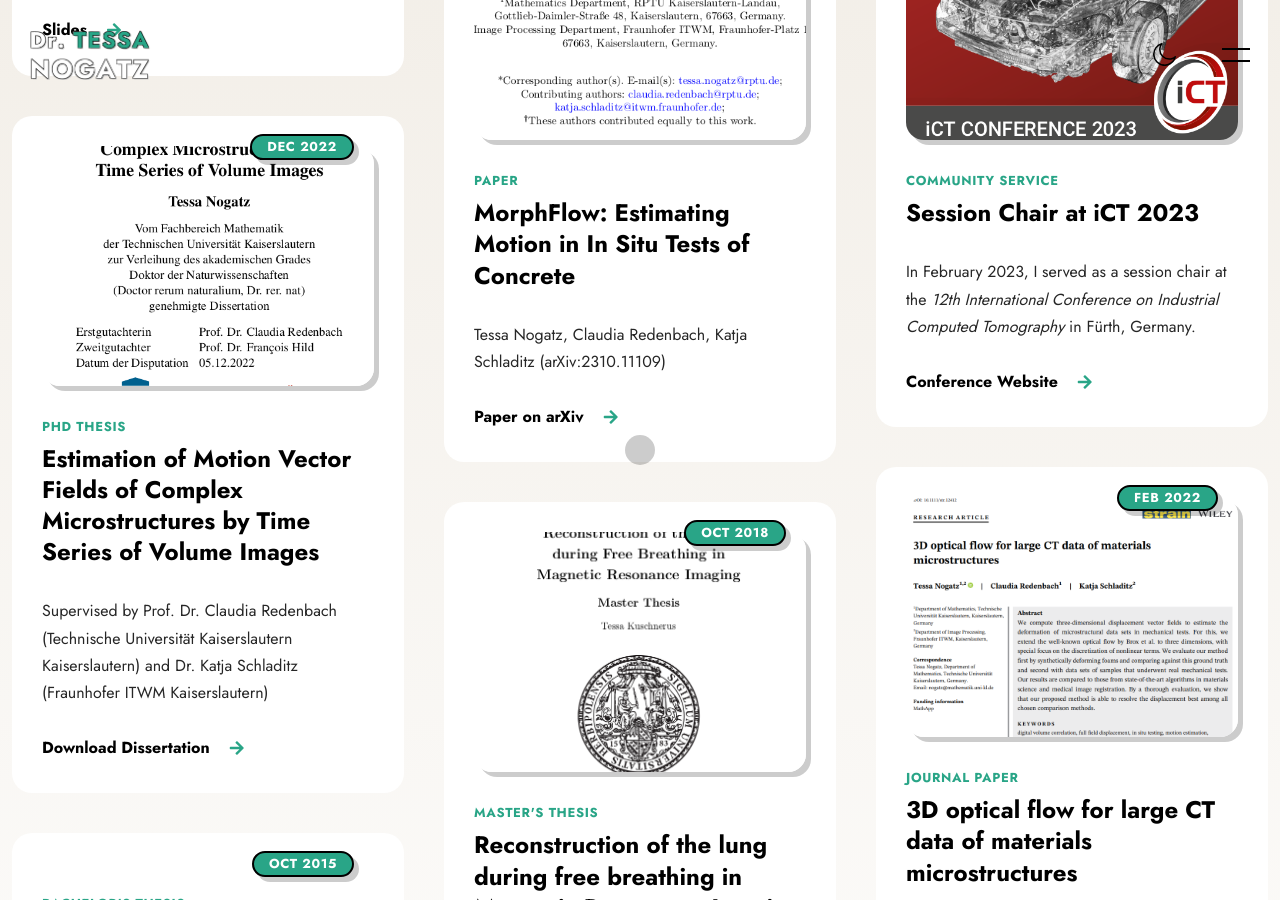
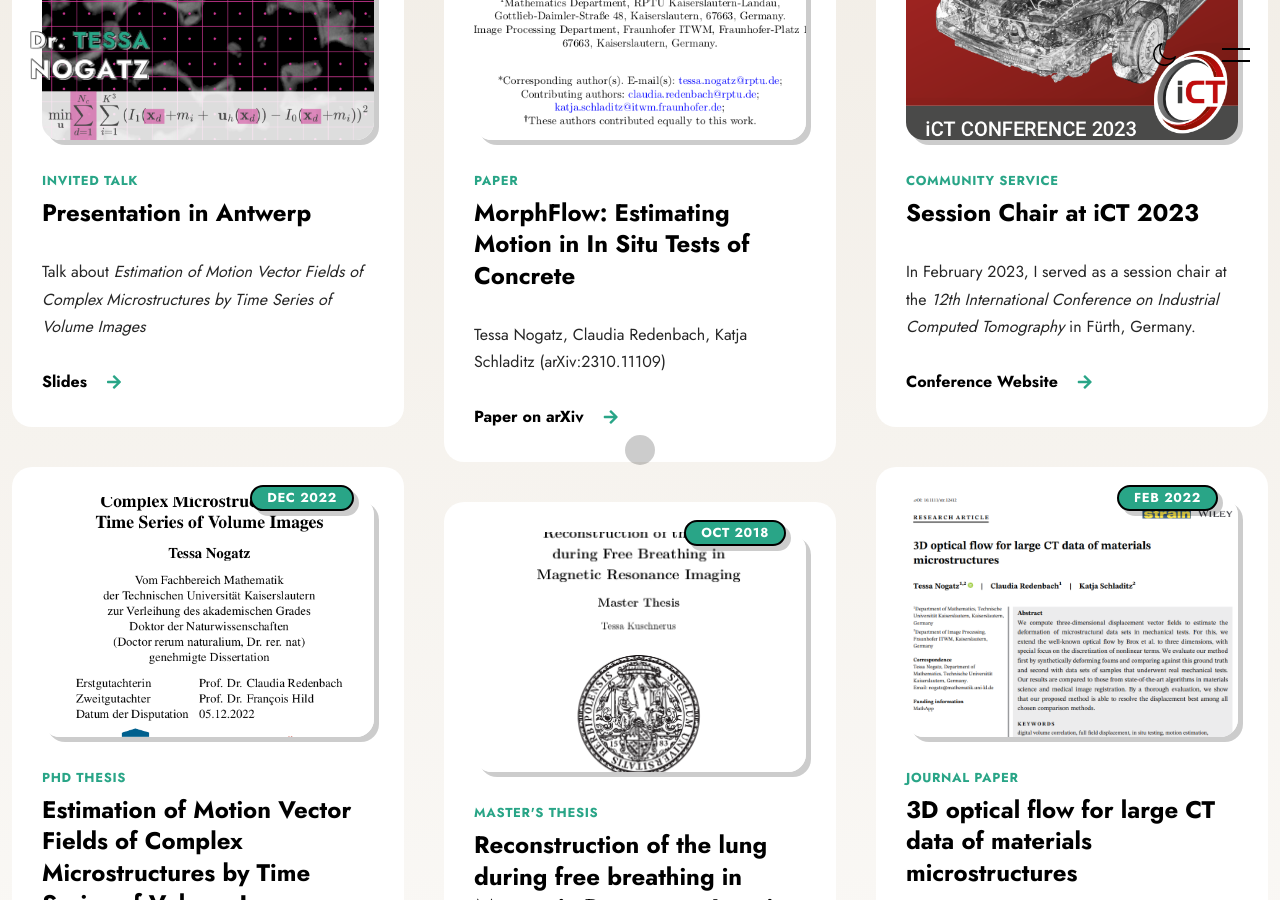
Before and after one commit to TessaNogatz/TessaNogatz.github.io, a Jekyll site: the page built from index.html, in a window 1280 px wide and 900 px high, scrolled down 2369 px. Built offline with Jekyll 4.4.1, drawn with Linux system fonts in a browser that asks for light colours; nearby versions of some CDN libraries; some web fonts are replaced; library files that are not in the unit come from our copies.

Commit message:
Add image and link to slides for invited talk in Antwerp, October 2023

```diff
--- a/_data/works.yml
+++ b/_data/works.yml
@@ -3,7 +3,9 @@
   title: Presentation in Antwerp
   subtitle: Invited Talk
   type: talk
-  link: work-single.html
+  image: assets/images/202310-antwerp-slide.png
+  teaser: Talk about <em>Estimation of Motion Vector Fields of Complex Microstructures by Time Series of Volume Images</em>
+  link: https://tessa.nogatz.net/talks/202310-antwerp/
   link_title: Slides
 - year: 2023
   month: Oct
```
Also changed, not shown: assets/images/202310-antwerp-slide.png (added).
